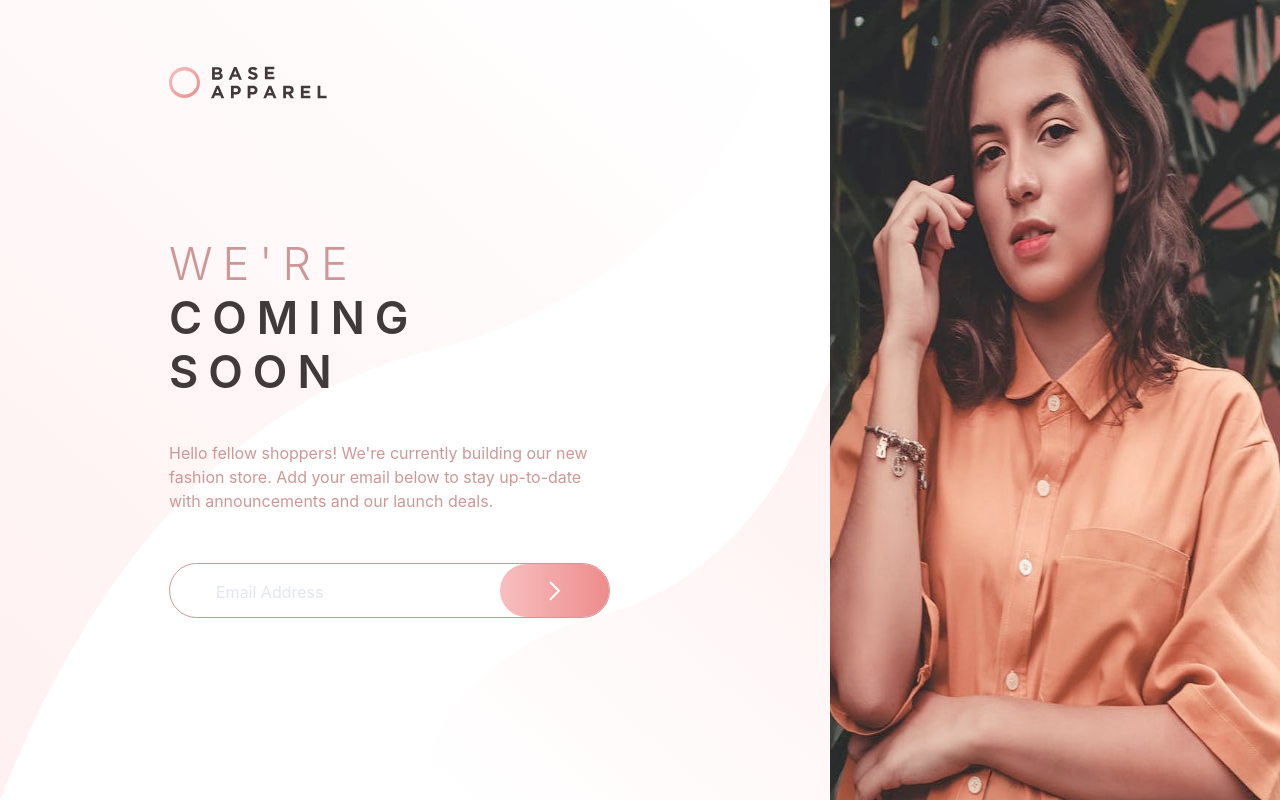
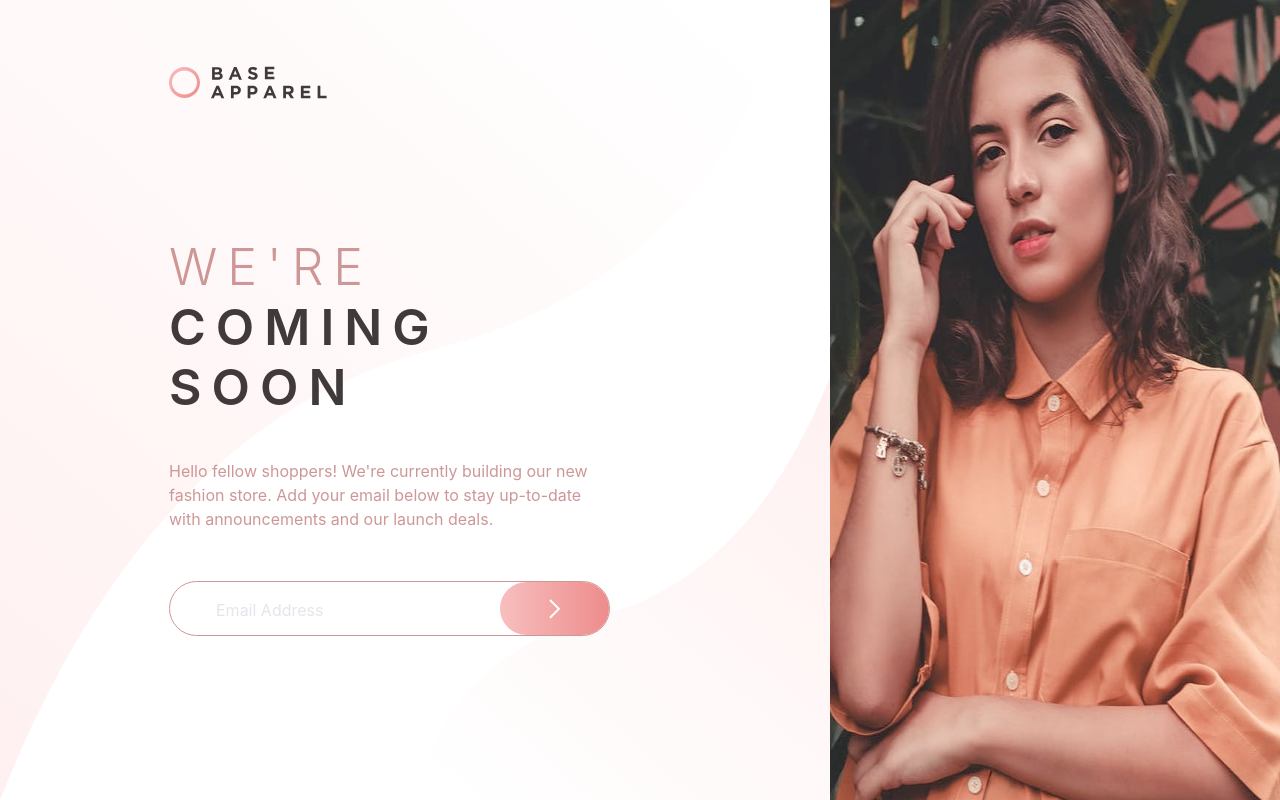
Before and after one commit to horoserp/coming-soon, a React (Create React App) app: page / in a window 1280 px wide. Built offline with nearby package versions, Linux system fonts and the light colour scheme.

Commit message:
Fix size of h1 content.

```diff
--- a/src/components/Card.js
+++ b/src/components/Card.js
@@ -23,7 +23,7 @@ function Card() {
           </header>
           <Heading
             as={"h1"}
-            fontSize={45}
+            fontSize={50}
             fontWeight={600}
             textTransform={"uppercase"}
             letterSpacing={10}
--- a/src/components/EmailInput.js
+++ b/src/components/EmailInput.js
@@ -66,6 +66,7 @@ const EmailInput = () => {
               />
             )}
           </div>
+          {/* TODO: Add box-shadow to button */}
           <Button
             className="button"
             type="submit"
```
